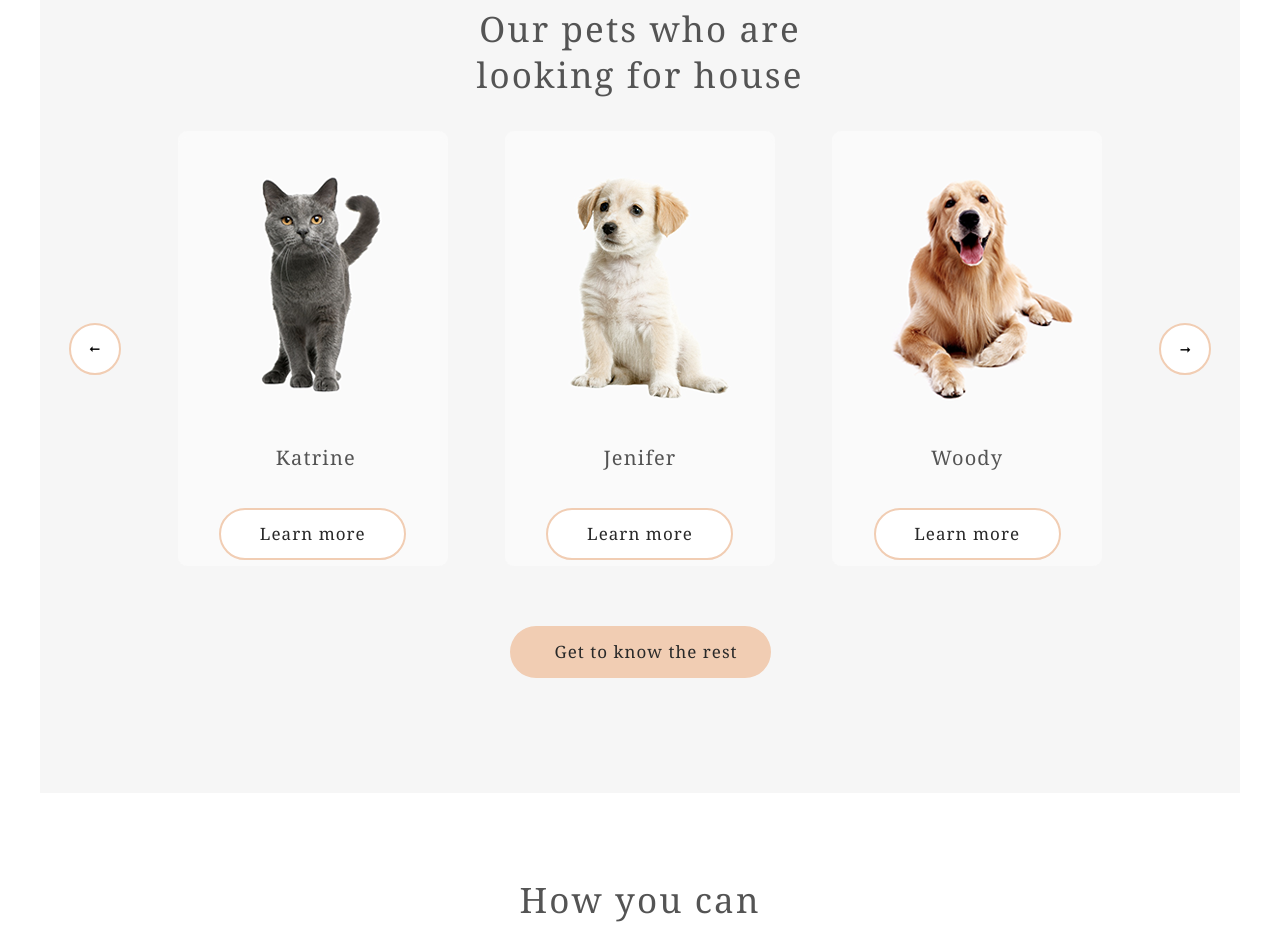
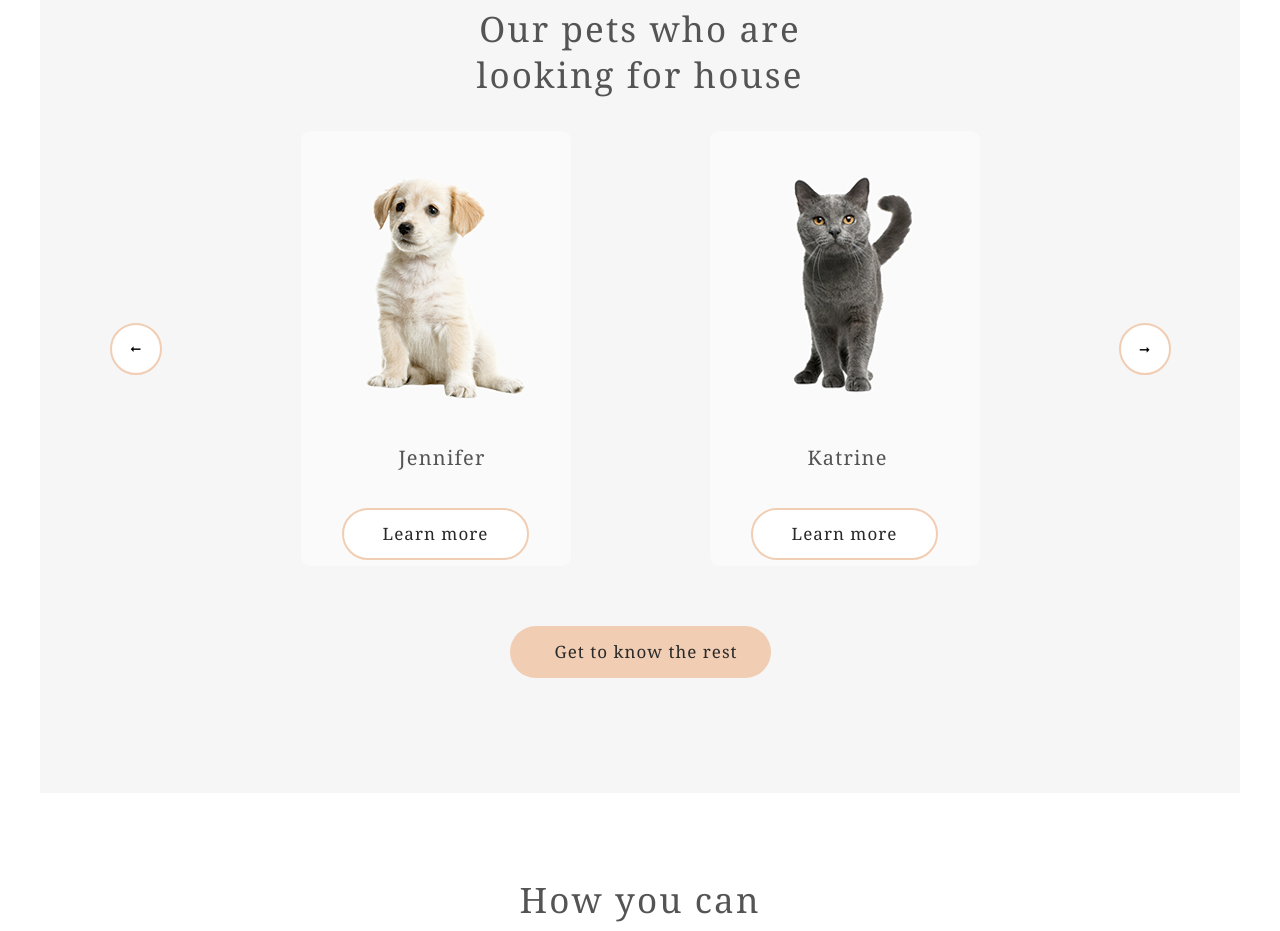
Before and after one commit to farsenyev/shelter, a plain HTML site: page pages/main/main.html in a window 1280 px wide. Shown: the part 1580-2511 px from the top of the page. Drawn offline with Linux system fonts and the light colour scheme.

Commit message:
feat: add slider to main page

```diff
--- /dev/null
+++ b/pages/main/jsonObj.js
@@ -0,0 +1,90 @@
+const petsJson = [
+    {
+        "name": "Jennifer",
+        "img": "../../assets/images/pets-jennifer.png",
+        "type": "Dog",
+        "breed": "Labrador",
+        "description": "Jennifer is a sweet 2 months old Labrador that is patiently waiting to find a new forever home. This girl really enjoys being able to go outside to run and play, but won't hesitate to play up a storm in the house if she has all of her favorite toys.",
+        "age": "2 months",
+        "inoculations": ["none"],
+        "diseases": ["none"],
+        "parasites": ["none"]
+    },
+    {
+        "name": "Sophia",
+        "img": "../../assets/images/pets-sophia.png",
+        "type": "Dog",
+        "breed": "Shih tzu",
+        "description": "Sophia here and I'm looking for my forever home to live out the best years of my life. I am full of energy. Everyday I'm learning new things, like how to walk on a leash, go potty outside, bark and play with toys and I still need some practice.",
+        "age": "1 month",
+        "inoculations": ["parvovirus"],
+        "diseases": ["none"],
+        "parasites": ["none"]
+    },
+    {
+        "name": "Woody",
+        "img": "../../assets/images/pets-woody.png",
+        "type": "Dog",
+        "breed": "Golden Retriever",
+        "description": "Woody is a handsome 3 1/2 year old boy. Woody does know basic commands and is a smart pup. Since he is on the stronger side, he will learn a lot from your training. Woody will be happier when he finds a new family that can spend a lot of time with him.",
+        "age": "3 years 6 months",
+        "inoculations": ["adenovirus", "distemper"],
+        "diseases": ["right back leg mobility reduced"],
+        "parasites": ["none"]
+    },
+    {
+        "name": "Scarlett",
+        "img": "../../assets/images/pets-scarlet.png",
+        "type": "Dog",
+        "breed": "Jack Russell Terrier",
+        "description": "Scarlett is a happy, playful girl who will make you laugh and smile. She forms a bond quickly and will make a loyal companion and a wonderful family dog or a good companion for a single individual too since she likes to hang out and be with her human.",
+        "age": "3 months",
+        "inoculations": ["parainfluenza"],
+        "diseases": ["none"],
+        "parasites": ["none"]
+    },
+    {
+        "name": "Katrine",
+        "img": "../../assets/images/pets-katrine.png",
+        "type": "Cat",
+        "breed": "British Shorthair",
+        "description": "Katrine is a beautiful girl. She is as soft as the finest velvet with a thick lush fur. Will love you until the last breath she takes as long as you are the one. She is picky about her affection. She loves cuddles and to stretch into your hands for a deeper relaxations.",
+        "age": "6 months",
+        "inoculations": ["panleukopenia"],
+        "diseases": ["none"],
+        "parasites": ["none"]
+    },
+    {
+        "name": "Timmy",
+        "img": "../../assets/images/pets-timmy.png",
+        "type": "Cat",
+        "breed": "British Shorthair",
+        "description": "Timmy is an adorable grey british shorthair male. He loves to play and snuggle. He is neutered and up to date on age appropriate vaccinations. He can be chatty and enjoys being held. Timmy has a lot to say and wants a person to share his thoughts with.",
+        "age": "2 years 3 months",
+        "inoculations": ["calicivirus", "viral rhinotracheitis"],
+        "diseases": ["kidney stones"],
+        "parasites": ["none"]
+    },
+    {
+        "name": "Freddie",
+        "img": "../../assets/images/pets-freddie.png",
+        "type": "Cat",
+        "breed": "British Shorthair",
+        "description": "Freddie is a little shy at first, but very sweet when he warms up. He likes playing with shoe strings and bottle caps. He is quick to learn the rhythms of his human’s daily life. Freddie has bounced around a lot in his life, and is looking to find his forever home.",
+        "age": "2 months",
+        "inoculations": ["rabies"],
+        "diseases": ["none"],
+        "parasites": ["none"]
+    },
+    {
+        "name": "Charly",
+        "img": "../../assets/images/pets-charly.png",
+        "type": "Dog",
+        "breed": "Jack Russell Terrier",
+        "description": "This cute boy, Charly, is three years old and he likes adults and kids. He isn’t fond of many other dogs, so he might do best in a single dog home. Charly has lots of energy, and loves to run and play. We think a fenced yard would make him very happy.",
+        "age": "8 years",
+        "inoculations": ["bordetella bronchiseptica", "leptospirosis"],
+        "diseases": ["deafness", "blindness"],
+        "parasites": ["lice", "fleas"]
+    }
+];
--- a/pages/main/main.html
+++ b/pages/main/main.html
@@ -6,6 +6,7 @@
     <meta http-equiv="X-UA-Compatible" content="IE=edge">
     <title>Main</title>
     <script src="script.js" rel="script"></script>
+    <script src="jsonObj.js"></script>
     <link rel="stylesheet" href="../../pages/main/style.css">
 </head>
 <body>
@@ -66,25 +67,10 @@
         <article id="pets-content">
             <h3 id="pets-heading">Our pets who are looking for house</h3>
             <section id="pets-slider">
-                <button class="pets-arrow-button">
+                <button class="pets-arrow-button" id="right-button">
                     <p class="rotate-arrow">&#10142;</p>
                 </button>
-                <section class="card">
-                    <button class="pets-learn-more">Learn more</button>
-                    <h4 class="pet-name">Katrine</h4>
-                    <img src="../../assets/images/pets-katrine.png" alt="cat Katrine" class="pet-img">
-                </section>
-                <section class="card hidden-320" onclick="showModal()">
-                    <button class="pets-learn-more" id="lm-jen">Learn more</button>
-                    <h4 class="pet-name">Jenifer</h4>
-                    <img src="../../assets/images/pets-jennifer.png" alt="puppy Jenifer" class="pet-img">
-                </section>
-                <section class="card card-hidden hidden-320">
-                    <button class="pets-learn-more">Learn more</button>
-                    <h4 class="pet-name">Woody</h4>
-                    <img src="../../assets/images/pets-woody.png" alt="dog Woody" class="pet-img">
-                </section>
-                <button class="pets-arrow-button">
+                <button class="pets-arrow-button" id="left-button">
                     <p>&#10142;</p>
                 </button>
             </section>
--- a/pages/main/script.js
+++ b/pages/main/script.js
@@ -1,11 +1,113 @@
+let pageSize,
+    petContainer,
+    card,
+    cards,
+    petImg,
+    petName,
+    petButton,
+    rightButton,
+    leftButton,
+    prev = [],
+    current = [],
+    prevAction = '',
+    action,
+    found,
+    foundCur,
+    petId
 
-function showModal () {
-    document.getElementById('modal-jenifer').style.visibility = 'visible'
-    document.getElementById('shadow-block').style.visibility = 'visible'
-    document.body.style.background = ' rgba(41, 41, 41, 0.6);'
-    console.log('cong')
+function init() {
+    petContainer = document.querySelector('#pets-slider')
+    rightButton = document.querySelector('#right-button')
+    leftButton = document.querySelector('#left-button')
+
+    screenWidth()
+    cardShowVer()
+
+    cards = document.querySelectorAll('.card')
+    rightButton.addEventListener("click", moveRight)
+    rightButton.addEventListener("click", sliderMain)
+
+    leftButton.addEventListener("click", moveLeft)
+    leftButton.addEventListener("click", sliderMain)
 }
-function hideModal () {
-    document.getElementById('modal-jenifer').style.visibility = 'hidden'
-    document.getElementById('shadow-block').style.visibility = 'hidden'
+
+function getRandom(value) {
+    return Math.floor(Math.random() * value)
 }
+
+function screenWidth() {
+    if (window.screen.width > 1280){
+        pageSize = 3
+    }else if (window.screen.width >= 768 && window.screen.width < 1280){
+        pageSize = 2
+    }else{
+        pageSize = 1
+    }
+}
+
+function cardFiller(i){
+    petImg = document.createElement('img');
+    petImg.classList.add('pet-img');
+    petImg.setAttribute('src', petsJson[i].img);
+    petImg.setAttribute('alt', petsJson[i].type + ' ' + petsJson[i].name);
+    petName = document.createElement('h4')
+    petName.classList.add('pet-name');
+    petName.textContent = petsJson[i].name;
+    petButton = document.createElement('button');
+    petButton.classList.add('pets-learn-more');
+    petButton.textContent = 'Learn more';
+    card = document.createElement('section')
+    card.classList.add('card')
+    card.append(petImg);
+    card.append(petName);
+    card.append(petButton);
+
+    return card
+}
+
+function cardShowVer() {
+    while (current.length < pageSize){
+        petId = getRandom(8)
+        found = current.find(elem => elem === petId)
+        if (found === undefined){
+            current.push(petId)
+        }
+    }
+    for (let i = 0; i < pageSize; i++){
+        leftButton.before(cardFiller(current[i]))
+    }
+}
+
+function moveRight() {
+    action = 'right'
+}
+function moveLeft(){
+    action = 'left'
+}
+
+function sliderMain() {
+    if (prevAction !== action){
+        let side = current
+        current = prev
+        prev = side
+    }else{
+        prev = current
+        current = []
+        while (current.length < pageSize){
+            petId = getRandom(8)
+            found = prev.find(elem => elem === petId)
+            foundCur = current.find(elem => elem === petId)
+            if (found === undefined && foundCur === undefined){
+                current.push(petId)
+            }
+            foundCur = found = ''
+        }
+    }
+    for (let i = 0; i < current.length; i++){
+        cards.item(i).replaceWith(cardFiller(current[i]))
+    }
+    cards = document.querySelectorAll('.card')
+    prevAction = action
+}
+
+window.onload = init
--- a/pages/main/style.css
+++ b/pages/main/style.css
@@ -285,7 +285,7 @@
         border-radius: 9px;
 
         display: flex;
-        flex-direction: column-reverse;
+        flex-direction: column;
         justify-content: space-around;
         align-items: center;
     }
@@ -1187,15 +1187,11 @@
         border-radius: 9px;
 
         display: flex;
-        flex-direction: column-reverse;
+        flex-direction: column;
         justify-content: space-around;
         align-items: center;
 
 
-    }
-
-    .card-hidden {
-        display: none;
     }
 
     .pets-learn-more {
@@ -2006,7 +2002,7 @@
     }
     .card{
         display: flex;
-        flex-direction: column-reverse;
+        flex-direction: column;
         justify-content: space-around;
         align-items: center;
 
```
Also changed, not shown: pages/test/test.css (+1 -2 lines), pages/test/test.html (+2 -2 lines), pages/test/testScript.js (+37 -29 lines).
